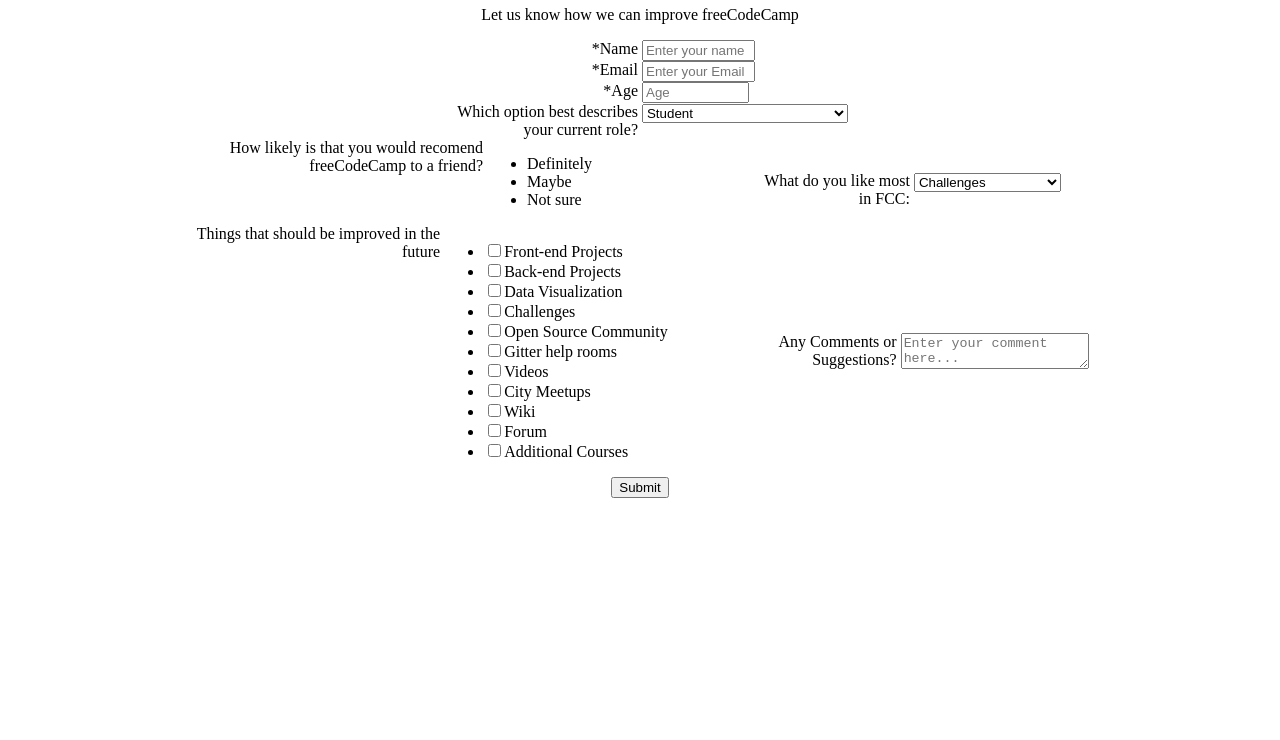
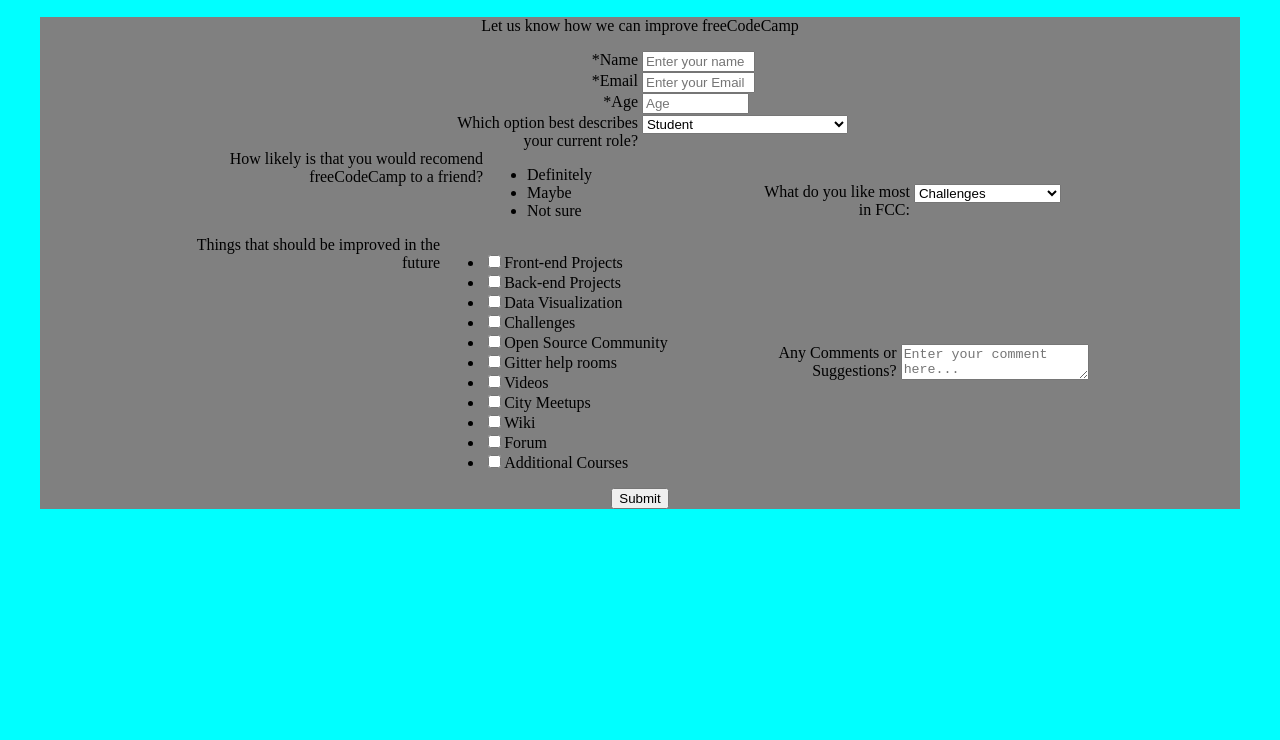
Before and after one commit to dvignoles/free-code-camp, a plain HTML site: page survey/index.html in a window 1280 px wide. Shown: the part 60-800 px from the top of the page. Drawn offline with Linux system fonts and the light colour scheme.

Commit message:
add form margins

```diff
--- a/survey/index.html
+++ b/survey/index.html
@@ -1,6 +1,13 @@
+<html>
 <style>
     body {
         text-align: center;
+        background-color: aqua;
+    }
+
+    #formBox {
+        margin: 2em;
+        background-color: gray;
     }
 
     .row {
@@ -29,7 +36,7 @@
 
 <body>
     <h1>Survey Form</h1>
-    <div>
+    <div id="formBox">
         <p>Let us know how we can improve freeCodeCamp</p>
 
         <form>
@@ -133,3 +140,4 @@
         </form>
     </div>
 </body>
+</html>
```
